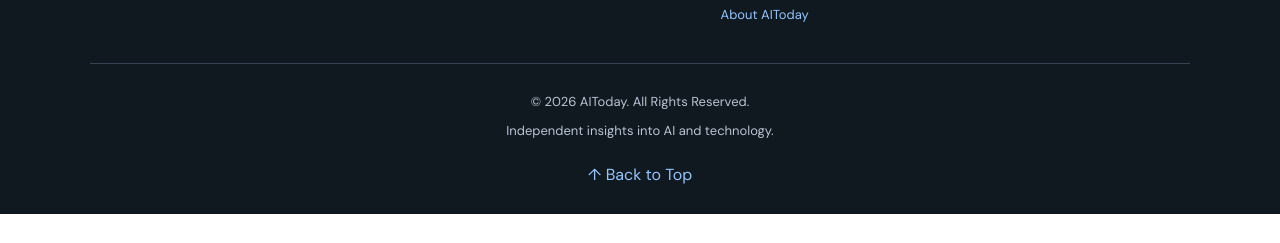
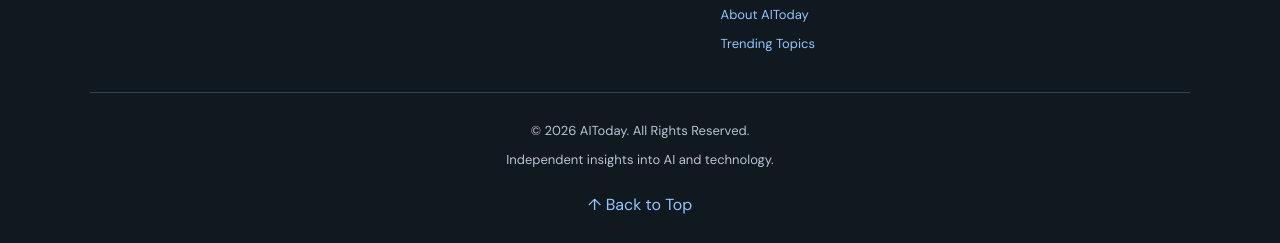
Before and after one commit to swathi25-git/AITODAY, a plain HTML site: page index.html in a window 1280 px wide. Shown: the part 4002-4245 px from the top of the page. Before the commit the page ends 4216 px from the top, so only its background shows below. Drawn offline with nearby package versions, Linux system fonts and the light colour scheme.

Commit message:
Update index.html

```diff
--- a/index.html
+++ b/index.html
@@ -913,6 +913,8 @@
                 <p><a href="#latest">Latest Articles</a></p>
                 <p><a href="#topics">Technology Explained</a></p>
                 <p><a href="#about">About AIToday</a></p>
+        <p><a href="#trending">Trending Topics</a></p>
+
             </div>
 
             <div>
@@ -935,6 +937,9 @@
 
             <p>Independent insights into AI and technology.</p>
 
+
+
+
             <a href="#home" class="back-top">↑ Back to Top</a>
 
         </div>
```
